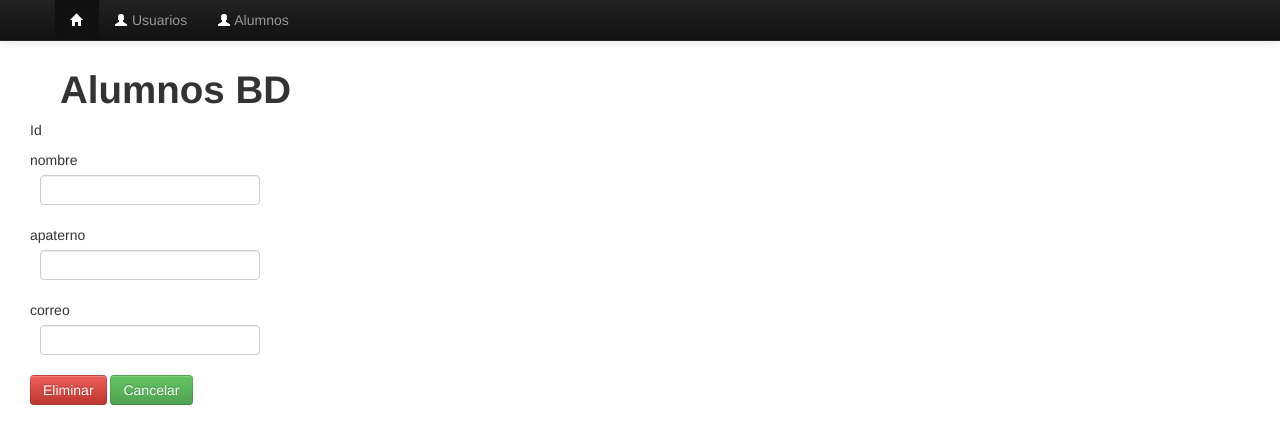
After one commit to IDGS-802-20002241/Flask_BD_IDGS802, a Flask app: template templates/eliminar.html in a window 1280 px wide. The commit adds this page. Shown: the top 444 px of the page. Run offline with Flask 3, Linux system fonts and the light colour scheme; the template is opened without the code that fills it: values that come from a table or form of the project are taken from there, others are empty; some libraries are stand-ins or nearby versions.

Commit message:
ABC Completo OMG 01/03/2024
ABC Completo OMG 01/03/2024

```diff
--- a/forms.py
+++ b/forms.py
@@ -1,5 +1,5 @@
 from wtforms import Form,validators
-from wtforms import StringField, TextAreaField,SelectField,RadioField,IntegerField
+from wtforms import StringField, TextAreaField,SelectField,RadioField,IntegerField,HiddenField
 from wtforms import EmailField
 
 
@@ -27,7 +27,7 @@ class UserForm(Form):
     radios=RadioField('Curso',choices=[('1','1'),('2','2'),('3','3')]) """
 
 class UserForm2(Form):
-    id=IntegerField('id')
+    id=HiddenField('Id')
     nombre = StringField("nombre", [
         validators.DataRequired(message="El campo es requerido"),
         validators.Length(min=4, max=10, message='Ingrese un nombre válido')
--- a/main.py
+++ b/main.py
@@ -1,4 +1,4 @@
-from flask import Flask, request, render_template,Response
+from flask import Flask, request, render_template,Response,redirect,url_for
 from flask_wtf.csrf import CSRFProtect
 import forms
 from flask import flash
@@ -37,6 +37,7 @@ def index():
         db.session.commit()
 
 
+        return redirect("ABC_Completo")
 
     return render_template("index.html",form=alumn_form)
 
@@ -62,6 +63,49 @@ def ABC_Completo():
 
     return render_template("ABC_Completo.html",alumno=alumnos)
 
+@app.route("/eliminar",methods=["GET","POST"])
+def eliminar():
+    alumn_form=forms.UserForm2(request.form)
+    if request.method =='GET':
+        id=request.args.get('id')
+        alumn1=db.session.query(Alumnos).filter(Alumnos.id==id).first()
+        alumn_form.id.data=id
+        alumn_form.nombre.data=alumn1.nombre
+        alumn_form.apaterno.data=alumn1.apaterno
+        alumn_form.email.data=alumn1.email
+    if request.method == 'POST':
+        id= alumn_form.id.data
+        alumn=Alumnos.query.get(id)
+        db.session.delete(alumn)
+        db.session.commit()
+
+        return redirect(url_for("ABC_Completo"))
+    return render_template('eliminar.html',form=alumn_form)
+
+
+@app.route("/modificar",methods=["GET","POST"])
+def modificar():
+    alumn_form=forms.UserForm2(request.form)
+    if request.method =='GET':
+        id=request.args.get('id')
+        alumn1=db.session.query(Alumnos).filter(Alumnos.id==id).first()
+        alumn_form.id.data=id
+        alumn_form.nombre.data=alumn1.nombre
+        alumn_form.apaterno.data=alumn1.apaterno
+        alumn_form.email.data=alumn1.email
+    if request.method == 'POST':
+        id= alumn_form.id.data
+        alumn=db.session.query(Alumnos).filter(Alumnos.id==id).first()
+        alumn.nombre=alumn_form.nombre.data
+        alumn.apaterno=alumn_form.apaterno.data
+        alumn.email=alumn_form.email.data
+
+
+        db.session.add(alumn)
+        db.session.commit()
+
+        return redirect(url_for("ABC_Completo"))
+    return render_template('modificar.html',form=alumn_form)
 
 if __name__ == "__main__":
     csrf.init_app(app)
--- a/templates/ABC_Completo.html
+++ b/templates/ABC_Completo.html
@@ -24,8 +24,8 @@
                     <td>{{alum.nombre}}</td>
                     <td>{{alum.apaterno}}</td>
                     <td>{{alum.email}}</td>
-                    <td><a href="elimnar.html?id={{alum.id}}" class="btn btn-danger">Eliminar</a></td>
-                    <td><a href="modificar.html?id={{alum.id}}" class="btn btn-warning">Modificar</a></td>
+                    <td><a href="/eliminar?id={{alum.id}}" class="btn btn-danger">Eliminar</a></td>
+                    <td><a href="/modificar?id={{alum.id}}" class="btn btn-warning">Modificar</a></td>
                 </tr>
                 {%endfor%}
             </tbody>
--- /dev/null
+++ b/templates/eliminar.html
@@ -0,0 +1,40 @@
+{%extends "layout2.html" %}
+{%from "_macros.html" import input_Form %}
+{%block content %}
+<h1>Alumnos BD</h1>
+
+
+<div class="container">
+    <div class="row">
+        <form action="/eliminar" class="eliminar" id="eliminar" method="POST">
+            <div class="rew control-group">
+                <div class="form-group col-xs-12 float-label-form-group controls">
+                    {{input_Form(form.id,class="form-group")}}
+                </div>
+
+            </div>
+            <div class="rew control-group">
+                <div class="form-group col-xs-12 float-label-form-group controls">
+                    {{input_Form(form.nombre,class="form-group")}}
+                </div>
+
+            </div>
+            <div class="rew control-group">
+                <div class="form-group col-xs-12 float-label-form-group controls">
+                    {{input_Form(form.apaterno,class="form-group")}}
+                </div>
+
+            </div>
+            <div class="rew control-group">
+                <div class="form-group col-xs-12 float-label-form-group controls">
+                    {{input_Form(form.email,class="form-group")}}
+                </div>
+
+            </div>
+            <input type="hidden" name="csrf_token" value="{{csrf_token()}}">
+            <input type="submit" id="eliminar-submit" name="eliminar" value="Eliminar" class="btn btn-danger">
+            <a href="ABC_Completo" class="btn btn-success">Cancelar</a>
+        </form>
+    </div>
+</div>
+{% endblock %}
```
Also changed, not shown: templates/modificar.html (added, +41 -0 lines).
